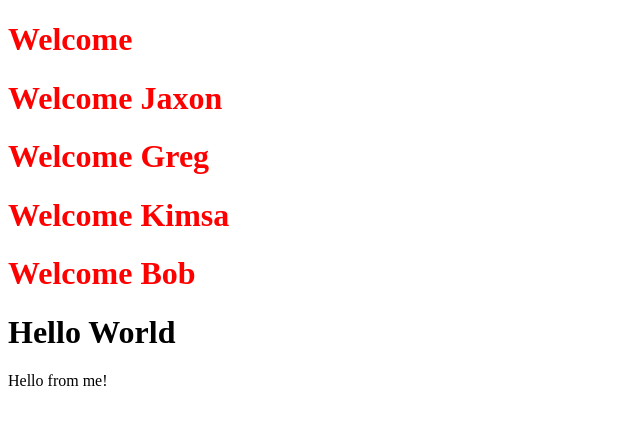
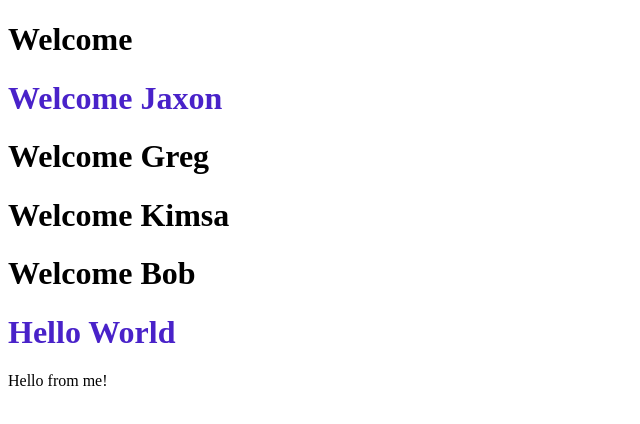
Before and after one commit to DorsaH/React-Basics-refresher, a React (Create React App) app: page / in a window 1280 px wide. Shown: the top 424 px of the page, without its empty margins (0-640 px from the left). Built offline with nearby package versions, Linux system fonts and the light colour scheme.

Commit message:
adding css to the project

```diff
--- /dev/null
+++ b/src/App.css
@@ -0,0 +1,4 @@
+.App-title {
+    color: rgb(73, 34, 201);
+    font-weight: 800;
+}
--- a/src/App.js
+++ b/src/App.js
@@ -1,5 +1,5 @@
+import "./App.css";
 import Example from "./Example";
-
 function App() {
   return (
     //this is just the default app that was created. we want to add our own components now
@@ -28,11 +28,11 @@ function App() {
     // <div> ... </div>
     <>
     <Example  />
-    <Example username = "Jaxon"/>
+    <Example username = "Jaxon" className="App-title"/>
     <Example username = "Greg"/>
     <Example username = "Kimsa"/>
     <Example username = "Bob"/>
-    <h1>Hello World</h1>
+    <h1 className="App-title">Hello World</h1>
     <p>Hello from me!</p>
     </>
   );
--- a/src/Example.js
+++ b/src/Example.js
@@ -1,7 +1,7 @@
 function Exmaple(props){
     let username = props.username;
     return(
-        <h1 style={{color: 'red'}}>Welcome {username}</h1>
+        <h1 className={props.className}>Welcome {username}</h1>
 
     )
 }
```
